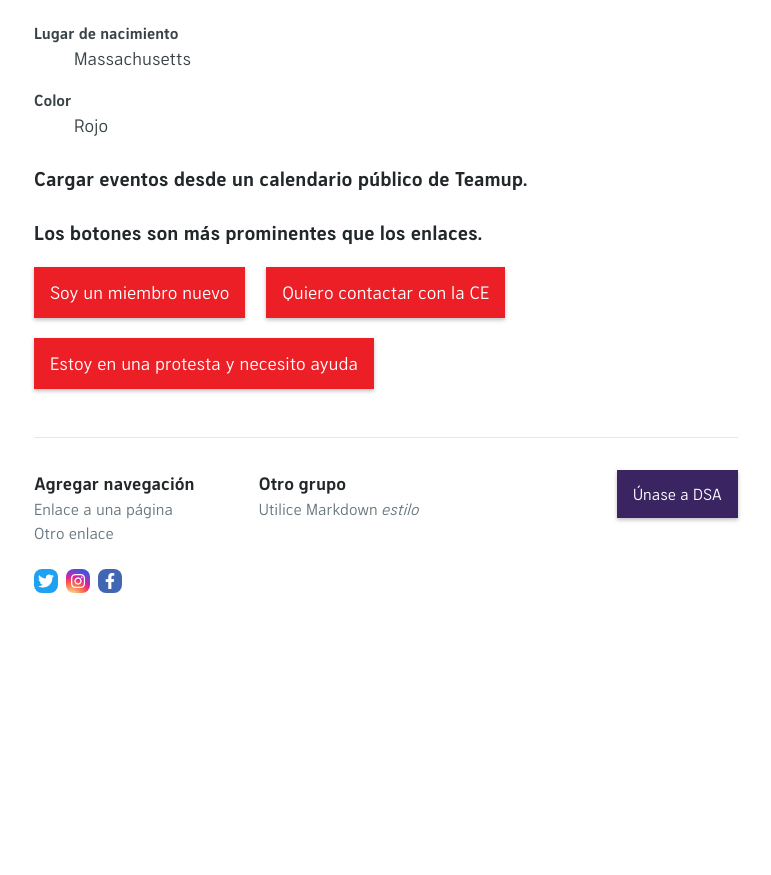
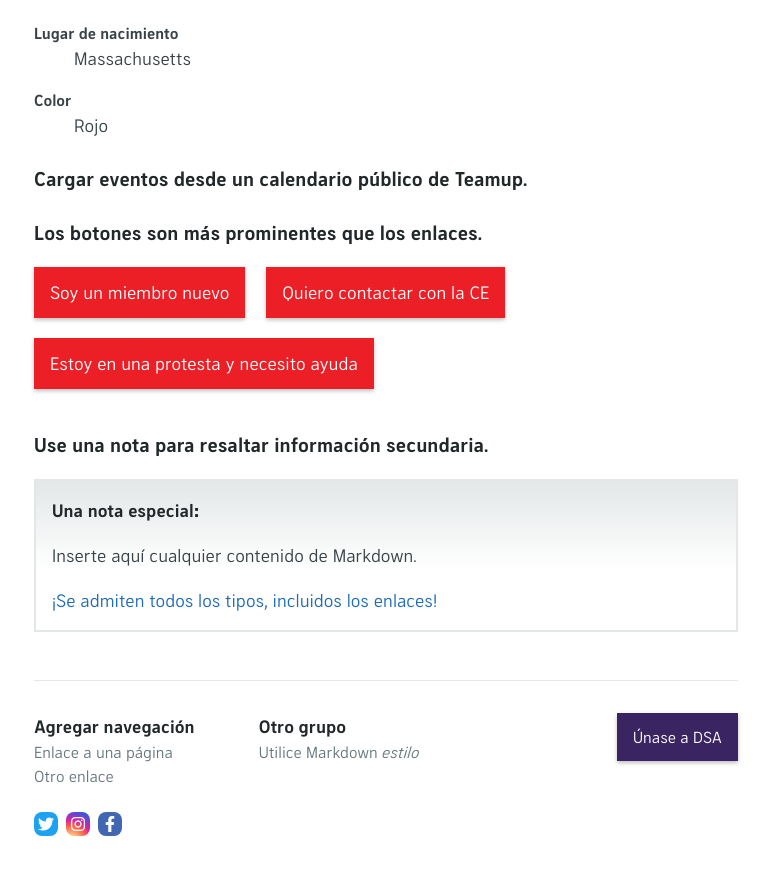
Before and after one commit to ChicagoDSA/haymarket, a Jekyll site: the page built from _homepage/es/index.md, in a window 1280 px wide and 900 px high, scrolled down 4236 px. Shown: the top 875 px of the window, without its empty margins (254-1025 px from the left). Built offline with Jekyll 4.4.1, drawn with Linux system fonts in a browser that asks for light colours; nearby versions of some CDN libraries; some web fonts are replaced; library files that are not in the unit come from our copies; the repository's description, which GitHub fills in, is left out; before the commit the page ends 4893 px from its top, so only the background shows below that.

Commit message:
added spanish translation

```diff
--- a/_homepage/es/index.md
+++ b/_homepage/es/index.md
@@ -113,3 +113,14 @@ Utilice azulejos de pared para darle estilo a sus colecciones. Agrega un límite
 {% include comp-button.html text="Soy un miembro nuevo" link="otra-pagina" %}
 {% include comp-button.html text="Quiero contactar con la CE" link="otra-pagina" %}
 {% include comp-button.html text="Estoy en una protesta y necesito ayuda" link="otra-pagina" %}
+
+### Use una nota para resaltar información secundaria.
+
+{% capture note %}
+#### Una nota especial:
+
+Inserte aquí cualquier contenido de Markdown.
+
+[¡Se admiten todos los tipos, incluidos los enlaces!](otra-pagina)
+{% endcapture %}
+{% include comp-note.html content=note %}
```
